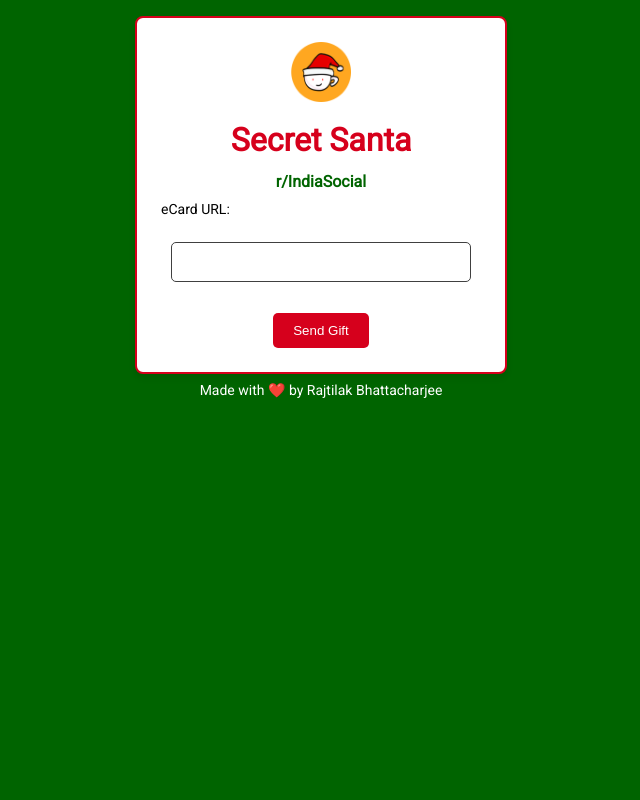
After one commit to rajtilakjee/secretsanta, a Flask app: page /send_gift in a window 1280 px wide. The commit adds this page. Shown: the whole page, without its empty margins (319-959 px from the left). Run offline with Flask 3, Linux system fonts and the light colour scheme; the visitor is signed in with stand-in values (Sample User, id 1); some libraries are stand-ins or nearby versions.

Commit message:
Add funtion to send gift

```diff
--- a/app.py
+++ b/app.py
@@ -4,14 +4,23 @@
 import requests
 import requests.auth
 import urllib
+import re
+from urllib.parse import urlparse
 from dotenv import load_dotenv
 import os
+from supabase import create_client, Client
+import random
+import string
+
 
 load_dotenv()
 
 CLIENT_ID = os.getenv("CLIENT_ID")
 CLIENT_SECRET = os.getenv("CLIENT_SECRET")
 REDIRECT_URI = os.getenv("REDIRECT_URI")
+url = os.getenv("SUPABASE_URL")
+key = os.getenv("SUPABASE_KEY")
+supabase: Client = create_client(url, key)
 
 app = Flask(__name__)
 app.secret_key = os.getenv("SECRET_KEY")
@@ -36,17 +45,52 @@
     access_token = get_token(code)
     username = get_username(access_token)
     session["username"] = username
-    # Note: In most cases, you'll want to store the access token, in, say,
-    # a session for use in other parts of your web app.
-    return render_template("index.html", username=username)
+    response = supabase.table("gifts").select("*").eq("username", username).execute()
+    if response.data:
+        gift_sent = 1
+    else:
+        gift_sent = 0
+    return render_template("index.html", username=username, gift_sent=gift_sent)
 
 
-@app.route("/register")
-def register():
-    if "username" in session:
-        return render_template("register.html", username=session["username"])
-    else:
-        return redirect(url_for("homepage"))  # Redirect to home if not authenticated
+@app.route("/send_gift", methods=["GET", "POST"])
+def send_gift():
+    if "username" not in session:
+        return redirect(url_for("homepage"))
+
+    confirmation_message = None  # Initialize a variable to hold the message
+
+    if request.method == "POST":
+        ecard_url = request.form.get("ecard_url")
+        username = session["username"]
+
+        if not ecard_url:
+            confirmation_message = "Please provide a valid eCard URL!"
+            return render_template(
+                "send_gift.html", username=username, message=confirmation_message
+            )
+
+        # Validate URL
+        if not is_valid_url(ecard_url):
+            confirmation_message = "Invalid URL! Please provide a valid eCard URL starting with http:// or https://. Click on the back button to resend your gift with the correct URL."
+            return render_template(
+                "send_gift.html", username=username, message=confirmation_message
+            )
+
+        # Save gift to Supabase
+        try:
+            response = (
+                supabase.table("gifts")
+                .upsert({"username": username, "ecard_url": ecard_url})
+                .execute()
+            )
+            confirmation_message = "Your gift has been sent successfully!"
+        except Exception as e:
+            confirmation_message = "Failed to send gift. Please try again later."
+
+    return render_template(
+        "send_gift.html", username=session["username"], message=confirmation_message
+    )
 
 
 def make_authorization_url():
@@ -111,6 +155,12 @@
 def base_headers():
     return {"User-Agent": user_agent()}
 
+def is_valid_url(url):
+    """
+    Validate if the URL starts with http:// or https://.
+    """
+    parsed_url = urlparse(url)
+    return bool(parsed_url.scheme) and parsed_url.scheme in ["http", "https"] and bool(parsed_url.netloc)
 
 if __name__ == "__main__":
     app.run(debug=True, port=65010)
--- a/requirements.txt
+++ b/requirements.txt
@@ -2,3 +2,4 @@
 requests==2.31.0
 urllib3==2.1.0
 python-dotenv==1.0.0
+supabase
--- /dev/null
+++ b/static/css/styles.css
@@ -0,0 +1,118 @@
+body {
+    min-height: 100vh;
+    display: flex;
+    flex-direction: column;
+    align-items: center;
+    justify-content: flex-start;
+    background: #006400; /* Dark green for Christmas */
+    margin: 0;
+    font-family: 'Roboto', sans-serif;
+    font-size: 80%;
+    color: #FFFFFF; /* White text */
+}
+
+.smaller-heading {
+    font-size: 1.5rem; /* Adjust the font size as needed */
+}
+
+.logo-container {
+    margin-bottom: 1rem;
+}
+
+.logo {
+    width: 60px;
+    height: auto;
+}
+
+.card-container {
+    background-color: #FFFFFF; /* White background */
+    padding: 1.5rem;
+    border-radius: 0.5rem;
+    box-shadow: 0 4px 6px rgba(0, 0, 0, 0.1);
+    max-width: 20rem;
+    width: 100%;
+    text-align: center;
+    margin-top: 1rem;
+    position: relative;
+    flex-direction: column;
+    align-items: center;
+    border: 2px solid #D6001C; /* Red border for Christmas accent */
+}
+
+.gradient-text {
+    color: #D6001C; /* Red text */
+    font-size: 2rem;
+    font-weight: bold;
+    margin-bottom: 0.1rem;
+    margin-top: 0.1rem;
+}
+
+.subtitle {
+    font-size: 1rem;
+    font-weight: bold;
+    color: #006400; /* Dark green for subtitle */
+    margin-bottom: 0.1rem;
+}
+
+.authorize-button,
+.authorized-button,
+button[type="submit"],
+button[disabled] {
+    display: inline-block;
+    padding: 10px 20px;
+    margin-top: 1rem;
+    border: none;
+    border-radius: 5px;
+    cursor: pointer;
+    background-color: #D6001C; /* Bright red for buttons */
+    color: #FFFFFF; /* White text */
+}
+
+.authorized-button,
+button[disabled] {
+    cursor: not-allowed;
+    opacity: 0.6;
+}
+
+.input-container {
+    display: flex;
+    flex-direction: column;
+    align-items: center;
+}
+
+label {
+    font-size: 18px;
+    color: #FFFFFF; /* White text */
+    margin-top: 10px;
+    text-align: left; /* Align labels to the left */
+    display: block;
+}
+
+input[type="text"],
+textarea {
+    padding: 10px;
+    font-size: 16px;
+    border: 1px solid #404040;
+    border-radius: 5px;
+    margin-top: 10px;
+    width: 300px;
+    box-sizing: border-box; /* Include padding and border in width */
+}
+
+textarea {
+    resize: vertical;
+}
+
+.footer {
+    margin-top: 0.5rem;
+    font-size: 14px;
+    color: #FFFFFF; /* White text */
+}
+
+/* New text style with black font color */
+.black-text {
+    color: #000000; /* Black font color */
+    font-family: 'Roboto', sans-serif; /* Font family */
+    font-size: 14px; /* Default font size */
+    font-weight: normal; /* Regular font weight */
+}
--- /dev/null
+++ b/templates/send_gift.html
@@ -0,0 +1,52 @@
+<!DOCTYPE html>
+<html lang="en">
+    <head>
+        <meta charset="UTF-8">
+        <meta http-equiv="X-UA-Compatible" content="IE=edge">
+        <meta name="viewport" content="width=device-width, initial-scale=1.0">
+        <meta name="author" content="Rajtilak Bhattacharjee">
+        <link rel="icon" type="image/x-icon"
+            href="{{ url_for('static', filename='santa.png') }}">
+        <script type="module"
+            src="https://md-block.verou.me/md-block.js"></script>
+        <link rel="preconnect" href="https://fonts.googleapis.com">
+        <link rel="preconnect" href="https://fonts.gstatic.com" crossorigin>
+        <link
+            href="https://fonts.googleapis.com/css2?family=Roboto:wght@400&display=swap"
+            rel="stylesheet">
+
+        <title>Secret Santa - r/IndiaSocial</title>
+        <link rel="stylesheet"
+            href="{{ url_for('static', filename='css/styles.css') }}">
+    </head>
+    <body>
+        <div class="card-container">
+            <div class="logo-container">
+                <img src="{{ url_for('static', filename='santa.png') }}"
+                    alt="Logo" class="logo">
+            </div>
+
+            <h1 class="smaller-heading gradient-text">Secret Santa</h1>
+            <h2 class="subtitle">r/IndiaSocial</h2>
+
+            {% if message %}
+            <div
+                class="black-text {{ 'success' if 'successfully' in message else 'error' }}">
+                {{ message }}
+            </div>
+            {% else %}
+            <form method="POST">
+                <label for="ecard_url" class="black-text">eCard URL:</label><br>
+                <input type="text" name="ecard_url" id="ecard_url"
+                    required><br><br>
+                <button type="submit" class="authorize-button">Send Gift</button>
+            </form>
+            {% endif %}
+
+        </div>
+
+        <div class="footer">
+            Made with <span style="color: red;">❤️</span> by Rajtilak Bhattacharjee
+        </div>
+    </body>
+</html>
```
Also changed, not shown: templates/index.html (+31 -132 lines), templates/register.html (deleted, +0 -161 lines).
